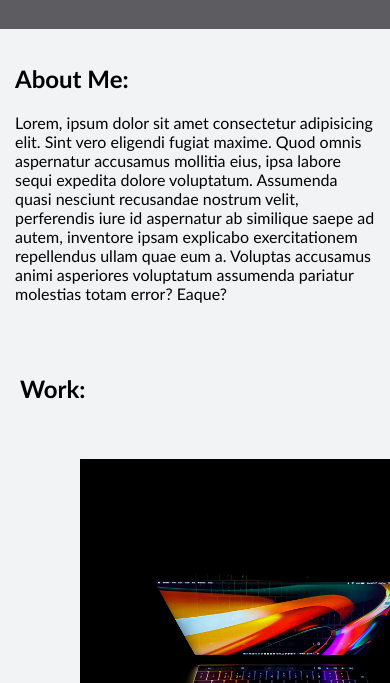
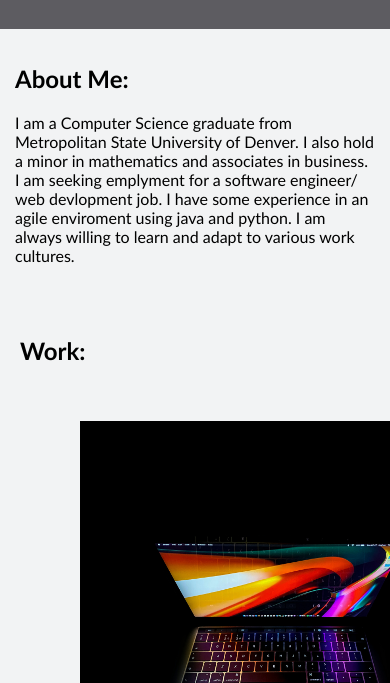
Before and after one commit to Brownies-SE/My_Portfolio, a plain HTML site: page index.html in a window 390 px wide. Shown: the part 161-844 px from the top of the page. Drawn offline with Linux system fonts and the light colour scheme.

Commit message:
Added comments and functionality to the responsiveness of the webpage

```diff
--- a/index.html
+++ b/index.html
@@ -5,12 +5,14 @@
     <meta http-equiv="X-UA-Compatible" content="IE=edge" />
     <meta name="viewport" content="width=device-width, initial-scale=1.0" />
     <link rel="stylesheet" href="./assets/css/style.css" />
+    <!-- Title of webpage -->
     <title>My Responsive Porfolio</title>
   </head>
-  <body>
+    <!-- Creating the header -->
     <header class="header">
       <p>Josh Brown</p>
-
+    <!-- starting the body of the webpage including the list in the header -->
+      <body>
       <nav>
         <ul>
           <li><a href="#aboutMe">About Me</a></li>
@@ -20,23 +22,23 @@
         </ul>
       </nav>
     </header>
-
+    <!-- About me section -->
     <section class="aboutMe">
       <h2><a name="aboutMe"></a>About Me:</h2>
       <p>
-        Lorem, ipsum dolor sit amet consectetur adipisicing elit. Sint vero
-        eligendi fugiat maxime. Quod omnis aspernatur accusamus mollitia eius,
-        ipsa labore sequi expedita dolore voluptatum. Assumenda quasi nesciunt
-        recusandae nostrum velit, perferendis iure id aspernatur ab similique
-        saepe ad autem, inventore ipsam explicabo exercitationem repellendus
-        ullam quae eum a. Voluptas accusamus animi asperiores voluptatum
-        assumenda pariatur molestias totam error? Eaque?
+        I am a Computer Science graduate from Metropolitan State University of
+        Denver. I also hold a minor in mathematics and associates in business. I
+        am seeking emplyment for a software engineer/ web devlopment job. I have
+        some experience in an agile enviroment using java and python. I am
+        always willing to learn and adapt to various work cultures.
       </p>
     </section>
+    <!-- Beginning of the main content -->
     <main>
       <h2><a name="work"></a>Work:</h2>
       <div class="projects">
         <section class="card1">
+          <!-- Creating a figure and making sure each image is a link to another site -->
           <figure>
             <a
               href="https://brownies-se.github.io/HTML_Code_Refactor/"
@@ -46,8 +48,9 @@
                 src="./assets/img/photography-account-1sSfrozgiFk-unsplash.jpg"
                 height="400"
                 width="400"
-                alt="bigWork"
+                alt="Bid picture with MacBook Pro opening"
             /></a>
+            <!-- Making sure there is a caption for each image -->
             <figcaption>My First Repository</figcaption>
           </figure>
         </section>
@@ -57,7 +60,7 @@
               src="./assets/img/sam-albury-oA7MMRxTVzo-unsplash.jpg"
               height="200"
               width="200"
-              alt="smallWork"
+              alt="smaller picture showing a keyboard"
           /></a>
           <figcaption>Github</figcaption>
         </section>
@@ -67,7 +70,7 @@
               src="./assets/img/markus-spiske-rWKhlvk-bsM-unsplash.jpg"
               height="200"
               width="200"
-              alt="smallWork"
+              alt="smaller picture showing code"
           /></a>
           <figcaption>Github</figcaption>
         </section>
@@ -77,20 +80,20 @@
               src="./assets/img/ilya-pavlov-OqtafYT5kTw-unsplash.jpg"
               height="200"
               width="200"
-              alt="smallWork"
+              alt="smaller picture showing code"
           /></a>
           <figcaption>Github</figcaption>
         </section>
       </div>
     </main>
-
+    <!-- Starting the Contact Information -->
     <section class="contactInfo">
       <h2><a name="contactMe"></a>Contact Information:</h2>
       <p>Email: brownjoshalan@gmail.com</p>
       <p>Phone: (303) 929-8403</p>
       <p>Github: <a href="https://github.com/Brownies-SE">Click here</a></p>
     </section>
-
+    <!-- Footer begins here -->
     <footer>
       <h4>My Responsive Portfolio</h4>
     </footer>
```
Also changed, not shown: assets/css/style.css (+15 -11 lines).
